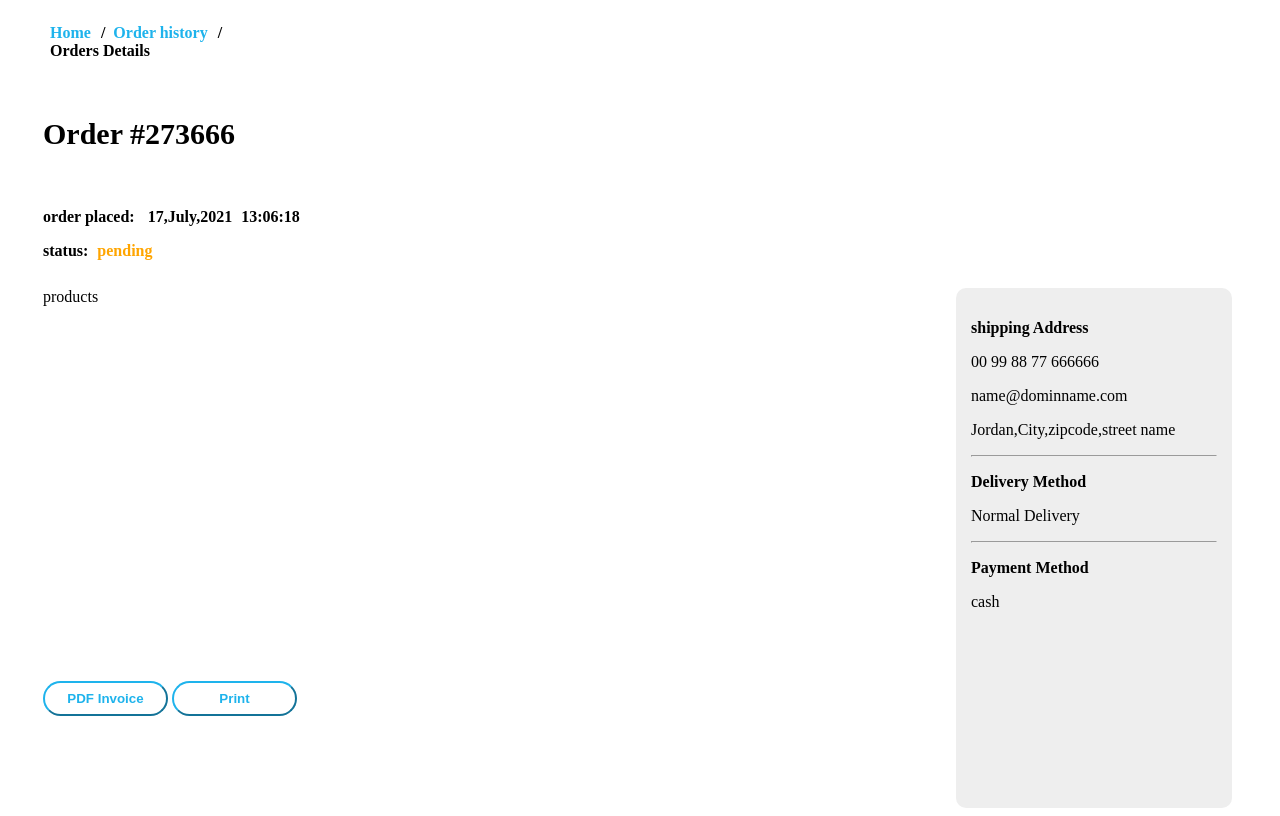
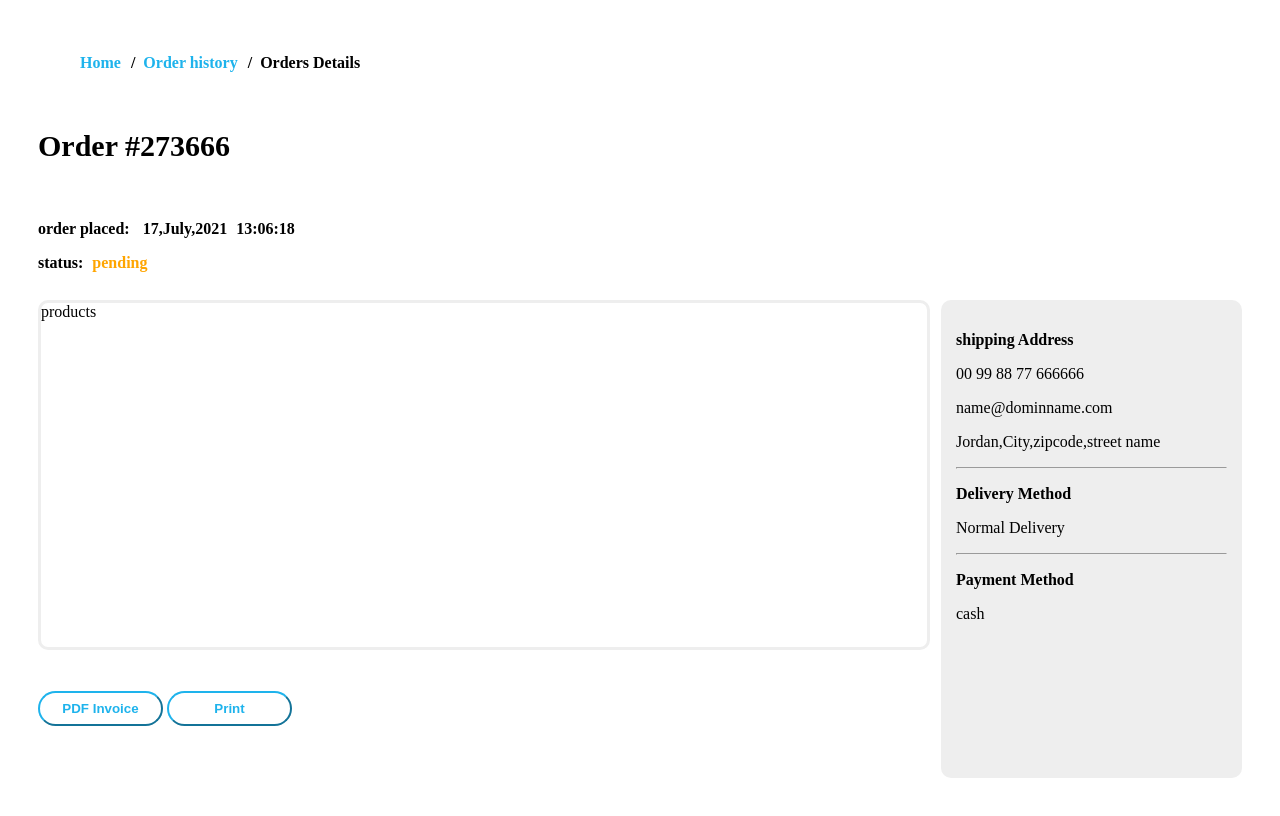
Before and after one commit to AlaaSaleh7/Frontend-Meraki, a plain HTML site: page index.html in a window 1280 px wide. Drawn offline with Linux system fonts and the light colour scheme.

Commit message:
update style

```diff
--- a/index.html
+++ b/index.html
@@ -30,7 +30,7 @@
         <p>status:<span class="pending">pending</span></p>
       </div>
 
-      <div id="content">products</div>
+      <div class="content" id="content">products</div>
       <div id="sideBar">
         <p class="p-bold">shipping Address</p>
         <p>00 99 88 77 666666</p>
@@ -45,7 +45,7 @@
       </div>
       <footer>
         <button>PDF Invoice</button>
-        <button class="print">Print</button>
+        <button>Print</button>
       </footer>
     </div>
   </body>
--- a/style.css
+++ b/style.css
@@ -5,6 +5,7 @@ body {
   font-family: -webkit-pictograph;
 }
 .container {
+  padding: 30px;
   display: grid;
   height: 100vh;
   grid-template-columns: 1fr 1fr 1fr 1fr;
@@ -19,7 +20,7 @@ body {
 }
 /* start style header */
 
-.nav {
+nav {
   display: flex;
   align-items: center;
   list-style: none;
@@ -45,7 +46,6 @@ body {
 /* end style header */
 /* start style order number */
 #orderNumber {
-  padding-left: 35px;
   grid-area: orderNumber;
   font-weight: bolder;
   font-size: 30px;
@@ -53,7 +53,6 @@ body {
 /* end style order number */
 /* start style order placed */
 #orderPlaced {
-  padding-left: 35px;
   grid-area: orderPlaced;
 }
 #orderPlaced p {
@@ -65,9 +64,13 @@ body {
 #orderPlaced p .pending {
   color: orange;
 }
+/* start style content */
 #content {
-  padding-left: 35px;
   grid-area: content;
+}
+.content {
+  border-radius: 10px;
+  border: 3px solid #eeeeee;
 }
 /* start style sidebar */
 #sideBar {
@@ -75,14 +78,12 @@ body {
   background-color: #eeeeee;
   padding: 15px;
   border-radius: 10px;
-  margin-right: 40px;
 }
 
 #sideBar .p-bold {
   font-weight: bold;
 }
 footer {
-  padding-left: 35px;
   grid-area: footer;
 }
 @media only screen and (max-width: 550px) {
@@ -107,7 +108,5 @@ button {
   border-color: #1eb3ec;
   background: white;
   font-weight: bold;
+  margin-top:30px
 }
-button .print{
-  margin-left: 50px;
-}
```
